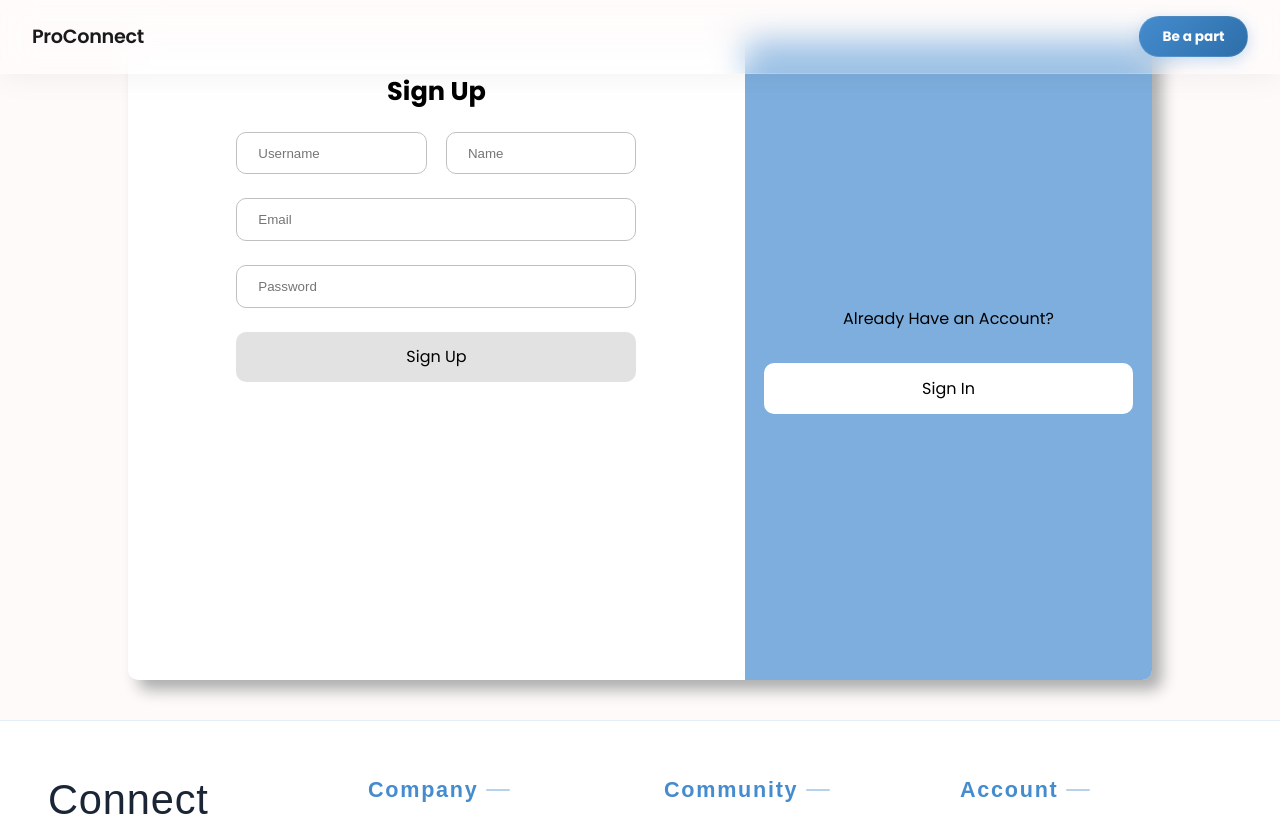
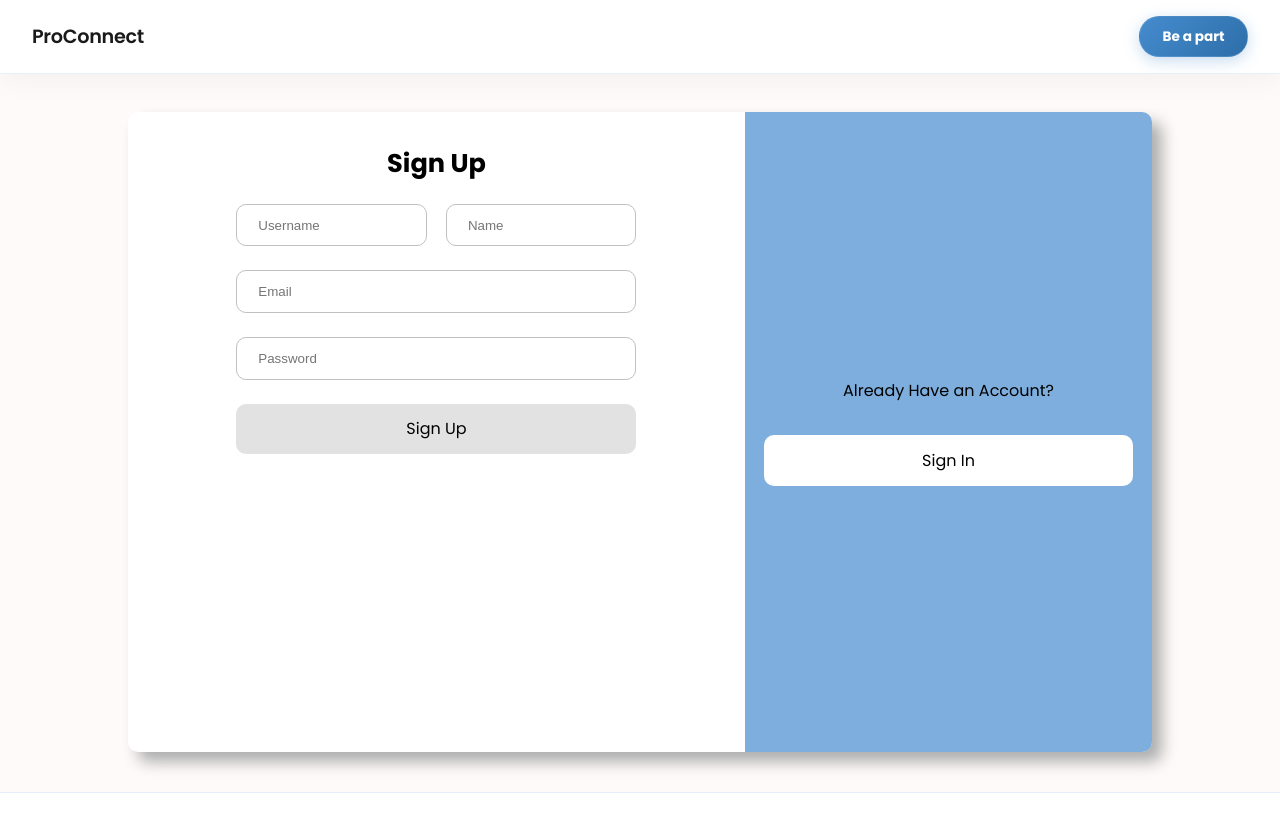
Before and after one commit to shankar-akashkore/ProConnect, a Next.js app in the folder frontend/: page /login in a window 1280 px wide. Shown: the top 816 px of the page. Built offline with nearby package versions, Linux system fonts and the light colour scheme; a web font is replaced by a local one.

Commit message:
Navbar Component flow

```diff
--- a/frontend/src/components/NavbarComponent/styles.module.css
+++ b/frontend/src/components/NavbarComponent/styles.module.css
@@ -5,10 +5,11 @@
     width: 100%;
     z-index: 1000;
     padding: 1rem 2rem;
-    background: rgba(255, 255, 255, 0.25);
+    background: rgba(255, 255, 255, 0.85);
     backdrop-filter: blur(16px);
     -webkit-backdrop-filter: blur(16px);
-    border-bottom: 1px solid rgba(255, 255, 255, 0.18);
+    /* border-bottom: 1px solid rgba(255, 255, 255, 0.18); */
+    border-bottom: 1px solid rgba(69, 140, 206, 0.12);
     box-shadow: 0 4px 30px rgba(0, 0, 0, 0.05);
     transition: all 0.3s cubic-bezier(0.25, 0.8, 0.25, 1);
 }
@@ -93,3 +94,8 @@
     transform: translateY(-2px);
     box-shadow: 0 6px 20px rgba(69, 140, 206, 0.4);
 }
+
+.navSpacer {
+    height: 72px;
+    width: 100%;
+}
--- a/frontend/src/layout/UserLayout/index.jsx
+++ b/frontend/src/layout/UserLayout/index.jsx
@@ -1,3 +1,22 @@
+// import FooterComponent from '@/components/FooterComponent';
+// import NavbarComponent from '@/components/NavbarComponent';
+// import React from 'react'
+
+// function UserLayout({ children }) {
+//   return (
+//     <div style={{ minHeight: '100vh', display: 'flex', flexDirection: 'column' }}>
+//       <NavbarComponent />
+//         <div style={{ flex: 1 }}>{children}</div>
+//       <FooterComponent />
+//     </div>
+//   )
+// }
+
+// export default UserLayout;
+
+
+
+
 import FooterComponent from '@/components/FooterComponent';
 import NavbarComponent from '@/components/NavbarComponent';
 import React from 'react'
@@ -6,7 +25,7 @@ function UserLayout({ children }) {
   return (
     <div style={{ minHeight: '100vh', display: 'flex', flexDirection: 'column' }}>
       <NavbarComponent />
-        <div style={{ flex: 1 }}>{children}</div>
+        <div style={{ flex: 1, paddingTop: '72px' }}>{children}</div>
       <FooterComponent />
     </div>
   )
```
